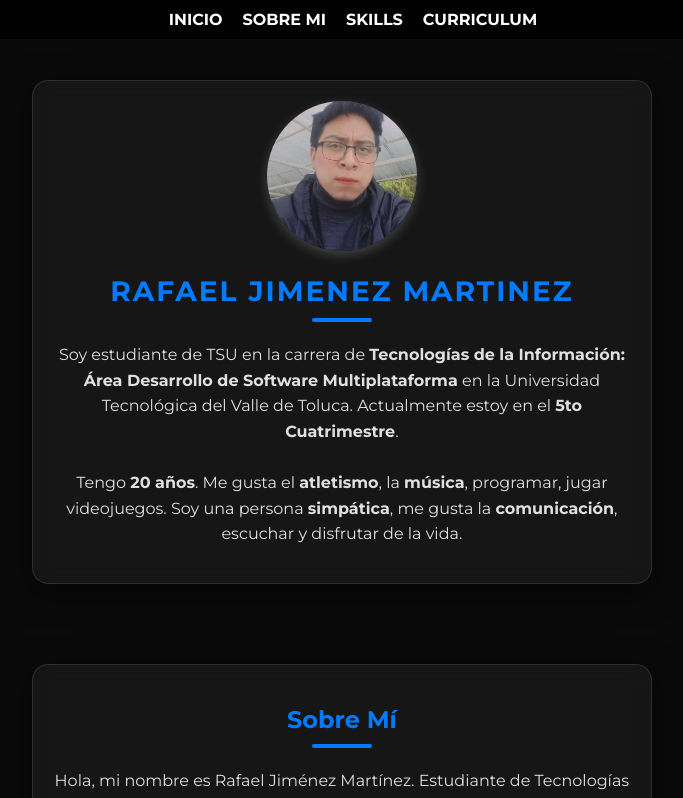
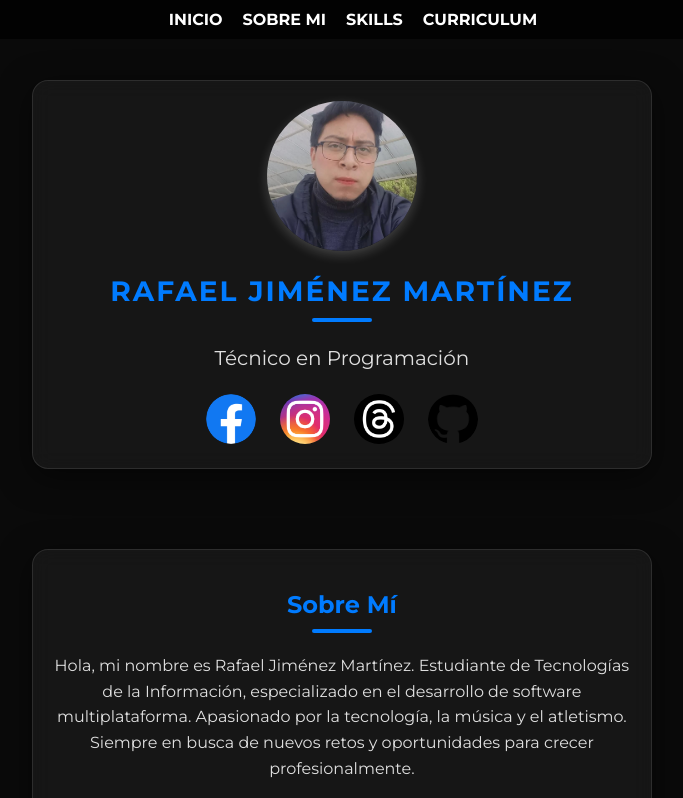
Before and after one commit to Rafa-hud/jmz_rafael, a website: page index.html in a window 1280 px wide. Shown: the top 798 px of the page, without its empty margins (287-970 px from the left). Drawn offline with Linux system fonts and the light colour scheme.

Commit message:
update_vistas_05

```diff
--- a/index.html
+++ b/index.html
@@ -20,19 +20,29 @@
     </header>
     <main>
         <section id="inicio" class="container">
-            <div class="photo" onclick="launchFireworks(event)">
-                <div class="floating-message">Click en la foto</div>
-                <img src="rf_jmz.jpeg" alt="Foto de Rafael Jiménez Martínez" width="200" height="200">
+            <div class="hero-content">
+                <div class="photo" onclick="launchFireworks(event)">
+                    <div class="floating-message">Click en la foto</div>
+                    <img src="rf_jmz.jpeg" alt="Foto de Rafael Jiménez Martínez" width="200" height="200">
+                </div>
+                <h1>RAFAEL JIMÉNEZ MARTÍNEZ</h1>
+                <div class="separator"></div>
+                <p class="subtitle">Técnico en Programación</p>
+                <div class="social-links">
+                    <a href="https://www.facebook.com/share/1XS3gJdc6w/" target="_blank" aria-label="Facebook">
+                        <img src="facebook.png" alt="Facebook">
+                    </a>
+                    <a href="https://www.instagram.com/jmz.rafa.20?igsh=eDdvcGh0M2YwN3hm" target="_blank" aria-label="Instagram">
+                        <img src="instagram.png" alt="Instagram">
+                    </a>
+                    <a href="https://www.threads.net/@jmz.rafa.20" target="_blank" aria-label="Threads">
+                        <img src="threads.png" alt="Threads">
+                    </a>
+                    <a href="https://github.com/Rafa-hud" target="_blank" aria-label="GitHub">
+                        <img src="github.png" alt="GitHub">
+                    </a>
+                </div>
             </div>
-            <h1>RAFAEL JIMENEZ MARTINEZ</h1>
-            <div class="separator"></div>
-            <p>
-                Soy estudiante de TSU en la carrera de <b>Tecnologías de la Información: Área Desarrollo de Software Multiplataforma</b>
-                en la Universidad Tecnológica del Valle de Toluca. Actualmente estoy en el <b>5to Cuatrimestre</b>.
-                <br><br>
-                Tengo <b>20 años</b>. Me gusta el <b>atletismo</b>, la <b>música</b>, programar, jugar videojuegos.
-                Soy una persona <b>simpática</b>, me gusta la <b>comunicación</b>, escuchar y disfrutar de la vida.
-            </p>
         </section>
 
         <section id="sobre-mi" class="container">
@@ -95,17 +105,16 @@
             <div class="education">
                 <h4>Tecnologías de la Información: Área Desarrollo de Software Multiplataforma</h4>
                 <p><b>Universidad Tecnológica del Valle de Toluca</b></p>
-                <p>2021 - Presente</p>
+                <p></p>
                 <p>Actualmente cursando el 5to cuatrimestre de la carrera, con enfoque en desarrollo de software, bases de datos y gestión de proyectos tecnológicos.</p>
             </div>
             <h3>Experiencia Laboral</h3>
             <div class="experience">
-                <h4>Desarrollador Junior</h4>
-                <p><b>Empresa XYZ</b></p>
-                <p>Enero 2023 - Presente</p>
+                <h4>Desarrollador</h4>
+                <p><b> </b></p>
+                <p> </p>
                 <ul>
                     <li>Desarrollo y mantenimiento de aplicaciones web.</li>
-                    <li>Colaboración en proyectos de software multiplataforma.</li>
                     <li>Optimización de bases de datos y consultas SQL.</li>
                 </ul>
             </div>
--- a/styles.css
+++ b/styles.css
@@ -260,3 +260,9 @@ footer {
         gap: 10px;
     }
 }
+.subtitle {
+    font-size: 20px;
+    font-weight: 400;
+    color: var(--secondary-text-color);
+    margin-bottom: 20px;
+}
```
